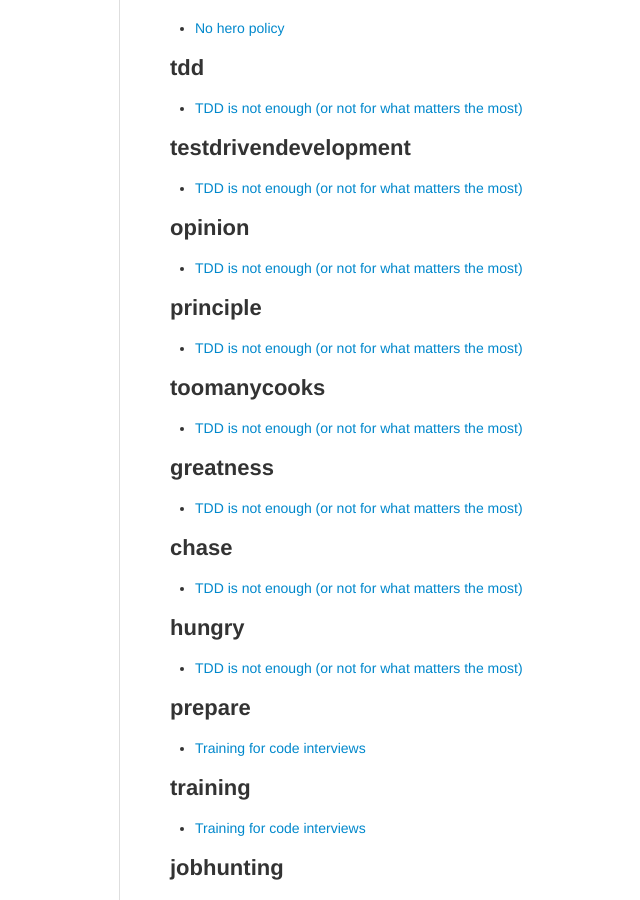
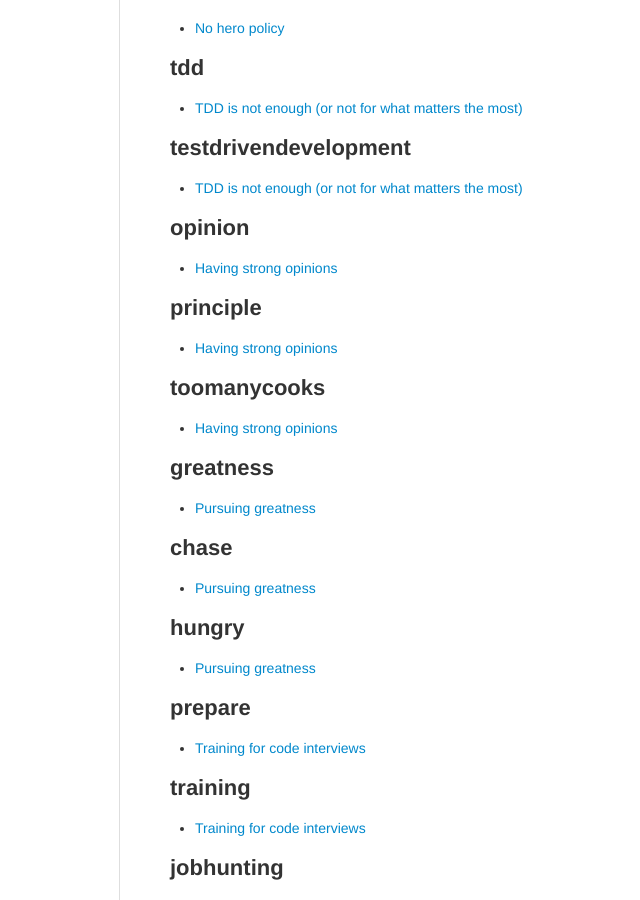
Before and after one commit to neumino/blog, a Jekyll site: the page built from tags.html, in a window 1280 px wide and 900 px high, scrolled down 29030 px. Shown: the whole window, without its empty margins (136-776 px from the left). Built offline with Jekyll 4.4.1, drawn with Linux system fonts in a browser that asks for light colours; some of the changed text lies outside the part shown.

Commit message:
fix title

```diff
--- a/_posts/2024-05-15-having-strong-opinions.md
+++ b/_posts/2024-05-15-having-strong-opinions.md
@@ -2,7 +2,7 @@
 layout: post
 category : Growing as an engineer
 tags : [softwareengineering, opinion, principle, toomanycooks]
-title: TDD is not enough (or not for what matters the most)
+title: Having strong opinions
 ---
 {% include JB/setup %}
 
--- a/_posts/2024-05-16-pursuing-greatness.md
+++ b/_posts/2024-05-16-pursuing-greatness.md
@@ -2,7 +2,7 @@
 layout: post
 category : Growing as an engineer
 tags : [softwareengineering, greatness, journey, chase, hungry]
-title: TDD is not enough (or not for what matters the most)
+title: Pursuing greatness
 ---
 {% include JB/setup %}
 
```
